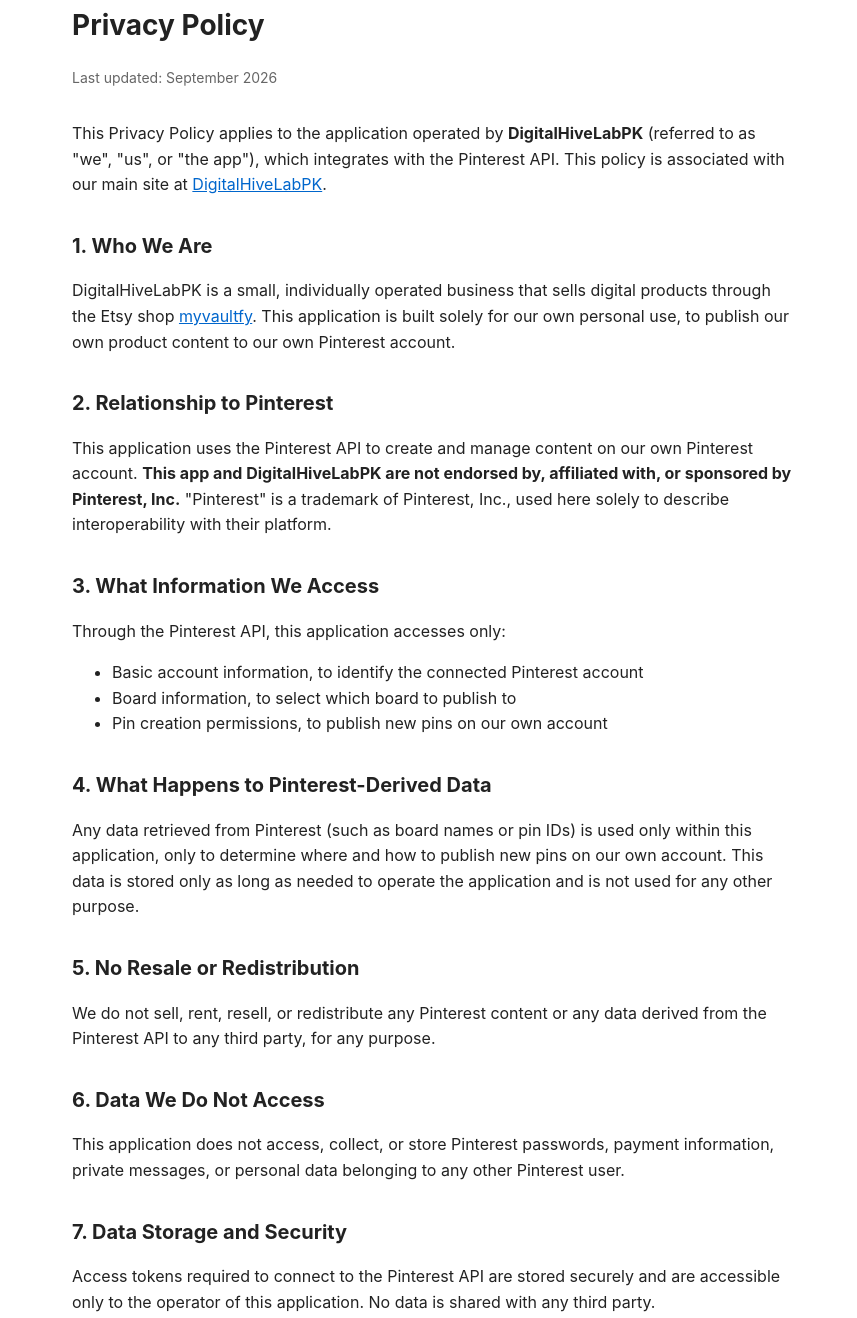
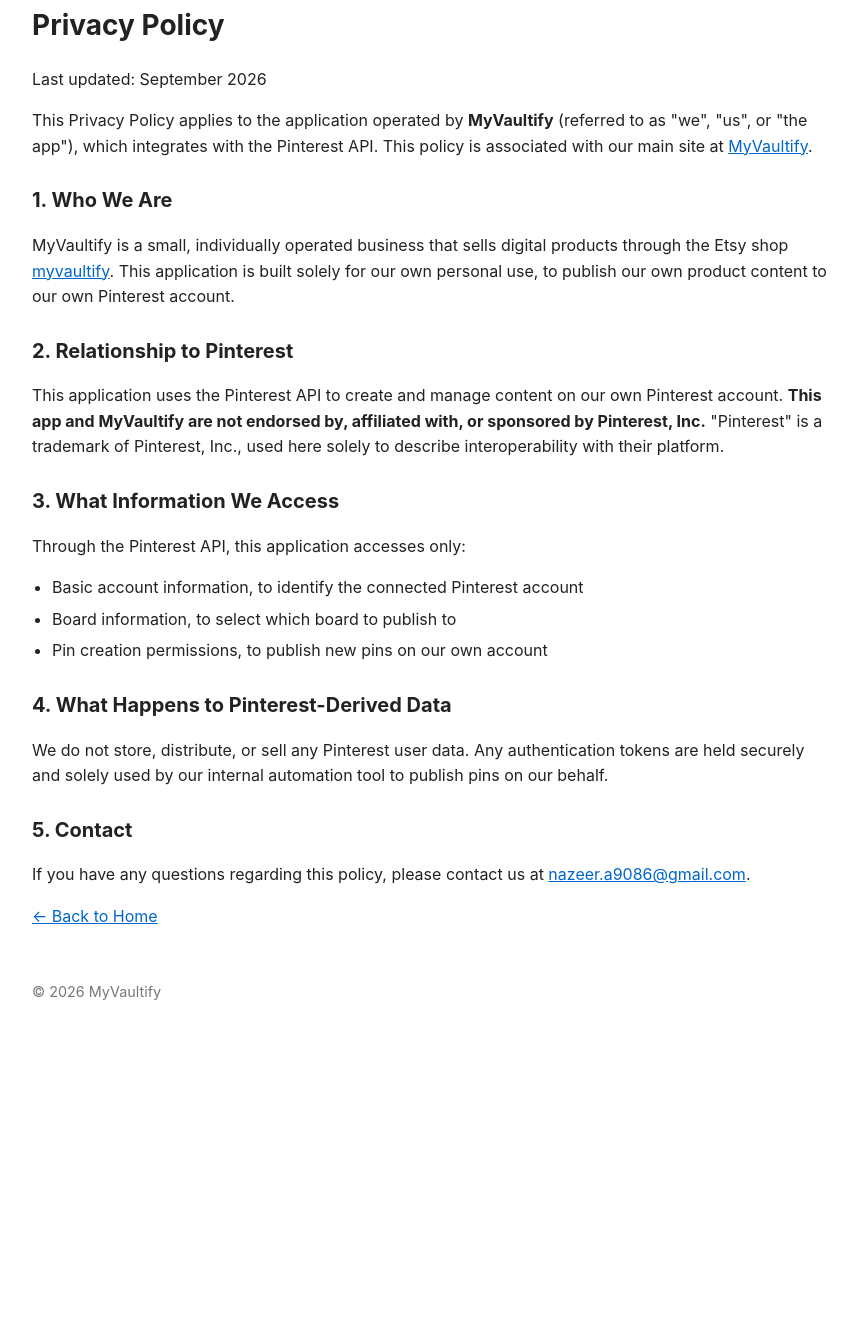
Before and after one commit to MyVaultify/MyVaultify.github.io, a plain HTML site: page privacy-policy.html in a window 1280 px wide. Shown: the part 37-1355 px from the top of the page, without its empty margins (208-1065 px from the left). After the commit the page ends 1080 px from the top, so only its background shows below. Drawn offline with Linux system fonts and the light colour scheme.

Commit message:
Update privacy-policy.html

```diff
--- a/privacy-policy.html
+++ b/privacy-policy.html
@@ -2,52 +2,29 @@
 <html lang="en">
 <head>
     <meta charset="UTF-8">
-<title>Privacy Policy - DigitalHiveLabPK</title>
     <meta name="viewport" content="width=device-width, initial-scale=1.0">
+    <title>Privacy Policy - MyVaultify</title>
     <style>
-  body {
-    font-family: -apple-system, BlinkMacSystemFont, "Segoe UI", Roboto, Arial, sans-serif;
-    max-width: 720px;
-    margin: 40px auto;
-    padding: 0 20px;
-    line-height: 1.6;
-    color: #222;
-  }
+        body { font-family: -apple-system, BlinkMacSystemFont, 'Segoe UI', Roboto, sans-serif; line-height: 1.6; max-width: 800px; margin: 40px auto; padding: 0 20px; color: #222; }
         h1 { font-size: 28px; }
-  h2 { font-size: 20px; margin-top: 32px; }
-  .updated { color: #666; font-size: 14px; margin-bottom: 32px; }
-  a { color: #0066cc; }
+        h2 { font-size: 20px; margin-top: 25px; }
+        a { color: #0066cc; text-decoration: underline; }
+        ul { padding-left: 20px; }
+        li { margin-bottom: 6px; }
+        footer { margin-top: 50px; font-size: 0.9em; color: #777; }
     </style>
 </head>
 <body>
+    <h1>Privacy Policy</h1>
+    <p>Last updated: September 2026</p>
 
-<h1>Privacy Policy</h1>
-<p class="updated">Last updated: September 2026</p>
-
-<p>
-  This Privacy Policy applies to the application operated by
-  <strong>DigitalHiveLabPK</strong> (referred to as "we", "us", or "the app"),
-  which integrates with the Pinterest API. This policy is associated with our
-  main site at <a href="index.html">DigitalHiveLabPK</a>.
-</p>
+    <p>This Privacy Policy applies to the application operated by <strong>MyVaultify</strong> (referred to as "we", "us", or "the app"), which integrates with the Pinterest API. This policy is associated with our main site at <a href="index.html">MyVaultify</a>.</p>
 
     <h2>1. Who We Are</h2>
-<p>
-  DigitalHiveLabPK is a small, individually operated business that sells
-  digital products through the Etsy shop
-  <a href="https://www.etsy.com/shop/myvaultfy" target="_blank">myvaultfy</a>.
-  This application is built solely for our own personal use, to publish our
-  own product content to our own Pinterest account.
-</p>
+    <p>MyVaultify is a small, individually operated business that sells digital products through the Etsy shop <a href="https://myvaultify.etsy.com" target="_blank">myvaultify</a>. This application is built solely for our own personal use, to publish our own product content to our own Pinterest account.</p>
 
     <h2>2. Relationship to Pinterest</h2>
-<p>
-  This application uses the Pinterest API to create and manage content on
-  our own Pinterest account. <strong>This app and DigitalHiveLabPK are not
-  endorsed by, affiliated with, or sponsored by Pinterest, Inc.</strong>
-  "Pinterest" is a trademark of Pinterest, Inc., used here solely to describe
-  interoperability with their platform.
-</p>
+    <p>This application uses the Pinterest API to create and manage content on our own Pinterest account. <strong>This app and MyVaultify are not endorsed by, affiliated with, or sponsored by Pinterest, Inc.</strong> "Pinterest" is a trademark of Pinterest, Inc., used here solely to describe interoperability with their platform.</p>
 
     <h2>3. What Information We Access</h2>
     <p>Through the Pinterest API, this application accesses only:</p>
@@ -58,46 +35,15 @@
     </ul>
 
     <h2>4. What Happens to Pinterest-Derived Data</h2>
-<p>
-  Any data retrieved from Pinterest (such as board names or pin IDs) is used
-  only within this application, only to determine where and how to publish
-  new pins on our own account. This data is stored only as long as needed to
-  operate the application and is not used for any other purpose.
-</p>
+    <p>We do not store, distribute, or sell any Pinterest user data. Any authentication tokens are held securely and solely used by our internal automation tool to publish pins on our behalf.</p>
 
-<h2>5. No Resale or Redistribution</h2>
-<p>
-  We do not sell, rent, resell, or redistribute any Pinterest content or any
-  data derived from the Pinterest API to any third party, for any purpose.
-</p>
+    <h2>5. Contact</h2>
+    <p>If you have any questions regarding this policy, please contact us at <a href="mailto:nazeer.a9086@gmail.com">nazeer.a9086@gmail.com</a>.</p>
 
-<h2>6. Data We Do Not Access</h2>
-<p>
-  This application does not access, collect, or store Pinterest passwords,
-  payment information, private messages, or personal data belonging to any
-  other Pinterest user.
-</p>
+    <p><a href="index.html">&larr; Back to Home</a></p>
 
-<h2>7. Data Storage and Security</h2>
-<p>
-  Access tokens required to connect to the Pinterest API are stored securely
-  and are accessible only to the operator of this application. No data is
-  shared with any third party.
-</p>
-
-<h2>8. Data Retention and Deletion</h2>
-<p>
-  Stored access tokens are retained only as long as needed to operate this
-  application. The account owner may revoke access at any time through their
-  Pinterest account settings, which immediately invalidates any stored tokens.
-</p>
-
-<h2>9. Contact</h2>
-<p>
-  For any questions about this Privacy Policy or this application, please
-  contact us at:
-  <a href="mailto:nazeer.a9086@gmail.com">nazeer.a9086@gmail.com</a>
-</p>
-
+    <footer>
+        <p>&copy; 2026 MyVaultify</p>
+    </footer>
 </body>
 </html>
```
Lines whose indentation alone changed are shown as unchanged.
